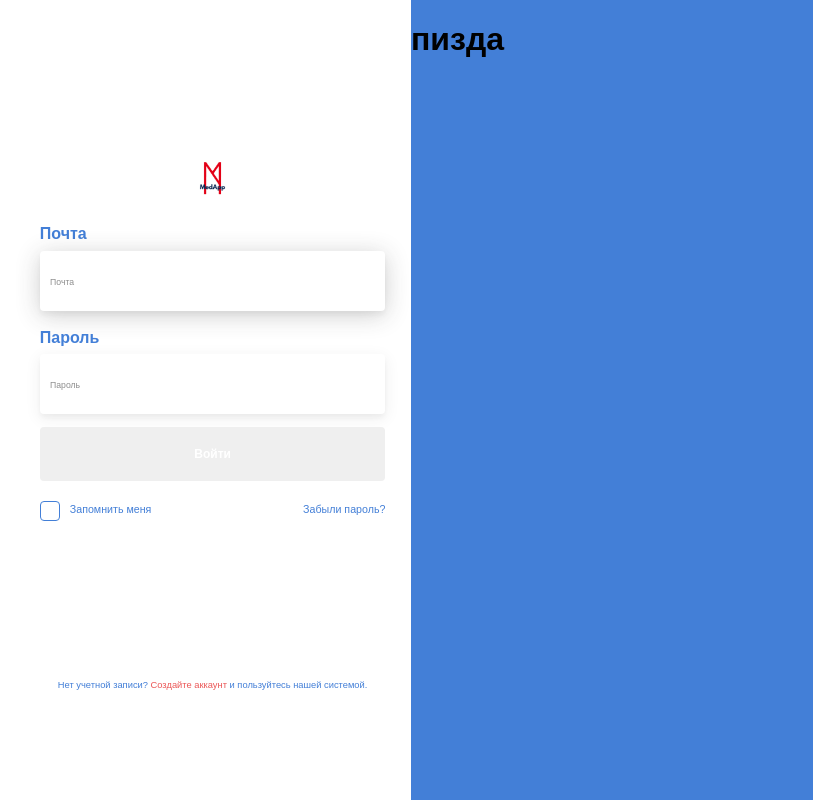
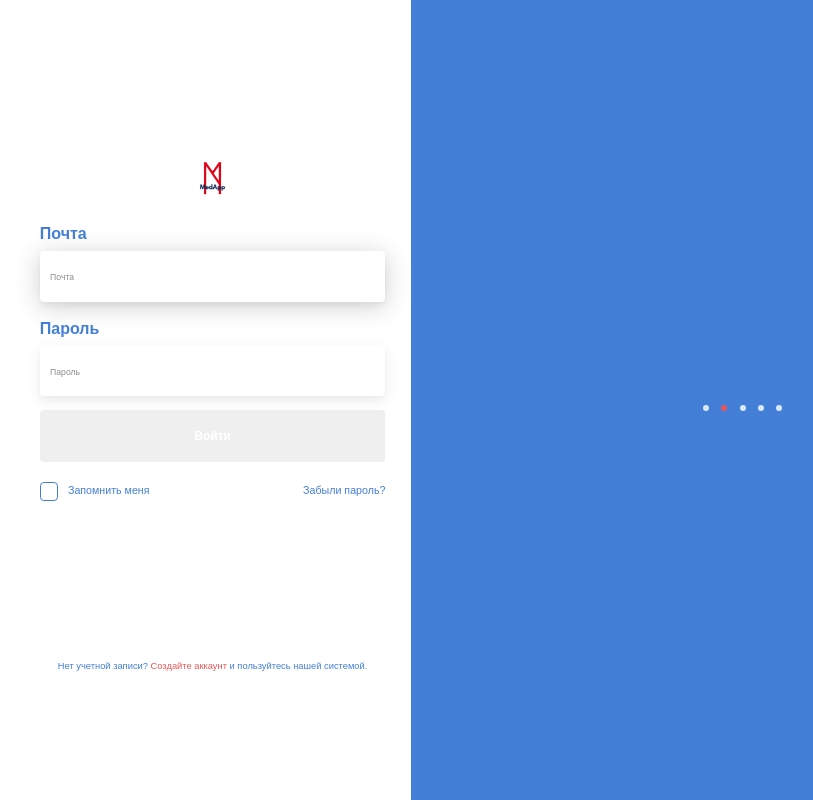
Before and after one commit to abelsharman/medFront, a Vue app: page / in a window 1280 px wide. Shown: the whole page, without its empty margins (165-978 px from the left). Built offline with nearby package versions, Linux system fonts and the light colour scheme.

Commit message:
new:slider of login

```diff
--- a/src/views/Login.vue
+++ b/src/views/Login.vue
@@ -24,14 +24,183 @@
 
 
     <div class="login_slider">
-      <h1>пизда</h1>
+      <div class="login_slider_carousel">
+        <div class="login_slider_item login_slider_item_1" v-show="i == 1" id="i1">
+          <img src="../assets/macbook_pro.png" alt="">
+          <h1>Lorem ipsum 1</h1>
+          <p>Lorem ipsum dolor sit amet, consectetur adipiscing elit. Maecenas mattis nunc vestibulum vivamus mauris metus, scelerisque cursus.</p>
+        </div>
+
+        <div class="login_slider_item login_slider_item_2" v-show="i == 2" id="i2">
+          <img src="../assets/macbook_pro.png" alt="">
+          <h1>Lorem ipsum 2</h1>
+          <p>Lorem ipsum dolor sit amet, consectetur adipiscing elit. Maecenas mattis nunc vestibulum vivamus mauris metus, scelerisque cursus.</p>
+        </div>
+
+        <div class="login_slider_item login_slider_item_3" v-show="i == 3" id="i3">
+          <img src="../assets/macbook_pro.png" alt="">
+          <h1>Lorem ipsum 3</h1>
+          <p>Lorem ipsum dolor sit amet, consectetur adipiscing elit. Maecenas mattis nunc vestibulum vivamus mauris metus, scelerisque cursus.</p>
+        </div>
+
+        <div class="login_slider_item login_slider_item_4" v-show="i == 4" id="i4">
+          <img src="../assets/macbook_pro.png" alt="">
+          <h1>Lorem ipsum 4</h1>
+          <p>Lorem ipsum dolor sit amet, consectetur adipiscing elit. Maecenas mattis nunc vestibulum vivamus mauris metus, scelerisque cursus.</p>
+        </div>
+
+        <div class="login_slider_item login_slider_item_5" v-show="i == 5" id="i5">
+          <img src="../assets/macbook_pro.png" alt="">
+          <h1>Lorem ipsum 5</h1>
+          <p>Lorem ipsum dolor sit amet, consectetur adipiscing elit. Maecenas mattis nunc vestibulum vivamus mauris metus, scelerisque cursus.</p>
+        </div>
+      </div>
+
+      <div class="login_slider_nav">
+        <div v-bind:class="{login_slider_nav_active: i == 1}" @click="carosel" id="1"></div>
+        <div v-bind:class="{login_slider_nav_active: i == 2}" @click="carosel" id="2"></div>
+        <div v-bind:class="{login_slider_nav_active: i == 3}" @click="carosel" id="3"></div>
+        <div v-bind:class="{login_slider_nav_active: i == 4}" @click="carosel" id="4"></div>
+        <div v-bind:class="{login_slider_nav_active: i == 5}" @click="carosel" id="5"></div>
+      </div>
+
     </div>
+
+
+
   </div>
 </template>
 
 <script async>
 export default {
   name: 'Login',
+  data(){
+    return{
+      i: 1,
+
+    }
+  },
+  methods:{
+    carosel(event){
+      if(this.i == 1){
+        if(this.i != event.target.id){
+          document.querySelector("#i1").style.opacity = 0
+          document.querySelector("#i2").style.opacity = 1
+          document.querySelector("#i3").style.opacity = 1
+          document.querySelector("#i4").style.opacity = 1
+          document.querySelector("#i5").style.opacity = 1
+          setTimeout(() => {
+            this.i = event.target.id;
+          }, 500);
+        }
+      }
+      else if(this.i == 2){
+        if(this.i != event.target.id){
+          document.querySelector("#i2").style.opacity = 0
+          document.querySelector("#i1").style.opacity = 1
+          document.querySelector("#i3").style.opacity = 1
+          document.querySelector("#i4").style.opacity = 1
+          document.querySelector("#i5").style.opacity = 1
+          setTimeout(() => {
+            this.i = event.target.id;
+          }, 500);
+        }
+      }
+      else if(this.i == 3){
+        if(this.i != event.target.id){
+          document.querySelector("#i3").style.opacity = 0
+          document.querySelector("#i2").style.opacity = 1
+          document.querySelector("#i1").style.opacity = 1
+          document.querySelector("#i4").style.opacity = 1
+          document.querySelector("#i5").style.opacity = 1
+          setTimeout(() => {
+            this.i = event.target.id;
+          }, 500);
+        }
+      }
+      else if(this.i == 4){
+        if(this.i != event.target.id){
+          document.querySelector("#i4").style.opacity = 0
+          document.querySelector("#i2").style.opacity = 1
+          document.querySelector("#i3").style.opacity = 1
+          document.querySelector("#i1").style.opacity = 1
+          document.querySelector("#i5").style.opacity = 1
+          setTimeout(() => {
+            this.i = event.target.id;
+          }, 500);
+        }
+      }
+      else if(this.i == 5){
+        if(this.i != event.target.id){
+          document.querySelector("#i5").style.opacity = 0
+          document.querySelector("#i2").style.opacity = 1
+          document.querySelector("#i3").style.opacity = 1
+          document.querySelector("#i4").style.opacity = 1
+          document.querySelector("#i1").style.opacity = 1
+          setTimeout(() => {
+            this.i = event.target.id;
+          }, 500);
+        }
+      }
+    },
+    caroselAuto(){
+      if(this.i == 1){
+          document.querySelector("#i1").style.opacity = 0
+          document.querySelector("#i2").style.opacity = 1
+          document.querySelector("#i3").style.opacity = 1
+          document.querySelector("#i4").style.opacity = 1
+          document.querySelector("#i5").style.opacity = 1
+          setTimeout(() => {
+            this.i++
+          }, 500);
+      }
+      else if(this.i == 2){
+          document.querySelector("#i2").style.opacity = 0
+          document.querySelector("#i1").style.opacity = 1
+          document.querySelector("#i3").style.opacity = 1
+          document.querySelector("#i4").style.opacity = 1
+          document.querySelector("#i5").style.opacity = 1
+          setTimeout(() => {
+            this.i++
+          }, 500);
+      }
+      else if(this.i == 3){
+          document.querySelector("#i3").style.opacity = 0
+          document.querySelector("#i2").style.opacity = 1
+          document.querySelector("#i1").style.opacity = 1
+          document.querySelector("#i4").style.opacity = 1
+          document.querySelector("#i5").style.opacity = 1
+          setTimeout(() => {
+            this.i++
+          }, 500);
+      }
+      else if(this.i == 4){
+          document.querySelector("#i4").style.opacity = 0
+          document.querySelector("#i2").style.opacity = 1
+          document.querySelector("#i3").style.opacity = 1
+          document.querySelector("#i1").style.opacity = 1
+          document.querySelector("#i5").style.opacity = 1
+          setTimeout(() => {
+            this.i++
+          }, 500);
+      }
+      else if(this.i == 5){
+          document.querySelector("#i5").style.opacity = 0
+          document.querySelector("#i2").style.opacity = 1
+          document.querySelector("#i3").style.opacity = 1
+          document.querySelector("#i4").style.opacity = 1
+          document.querySelector("#i1").style.opacity = 1
+          setTimeout(() => {
+            this.i = 1
+          }, 500);
+      }
+    }
+  },
+  mounted(){
+    setInterval(() => {
+      this.caroselAuto()
+    }, 4000);
+  }
 }
 </script>
 
@@ -42,6 +211,11 @@ body
 *
   font-family: Proxima Nova, sans-serif
   font-style: normal
+@keyframes opacitySlider
+  0%
+    opacity: 0
+  100%
+    opacity: 1
 @media screen and (min-width: 456px)
   .login
     .login_form
@@ -52,9 +226,10 @@ body
       height: 100vh
       padding-left: 16vw
       img
-        padding-left: 11.5vw
-        padding-top: 19vh
+        margin-left: 11.5vw
+        margin-top: 19vh
         width: 4vw
+        user-select: none
       div
         width: 27vw
         p
@@ -69,9 +244,10 @@ body
           background: #FFFFFF
           box-shadow: 0px 4px 4px rgba(51, 51, 51, 0.04), 0px 4px 24px rgba(51, 51, 51, 0.24)
           border-radius: 4px
-          height: 60px
+          height: 4vw
           outline: none
           color: #333333
+          font-size: 0.9770833333333334vw
           padding: 0
           padding-left: 0.8vw
         input[type="password"]
@@ -83,19 +259,21 @@ body
           color: rgba(17, 17, 17, 0.48)
           position: relative
           top: 0px
+          user-select: none
           transition: top 0.5s ease
         input:focus
             &::placeholder
-              top: -18px
+              top: -1.4vw
         button
           width: 100%
+          user-select: none
           text-align: center
           border: 0px
           color: white
           background: #437FD7
           border-radius: 4px
           outline: none
-          padding: 20px 0
+          padding: 1.5vw 0
           font-weight: 600
           font-size: 0.9375vw
           margin-top: 1.0416666666666665vw
@@ -142,11 +320,11 @@ body
             position: absolute
             top: 0
             left: 0
-            height: 18px
-            width: 18px
+            height: 1.3vw
+            width: 1.3vw
             background-color: white
             border: 1px solid #437FD7
-            border-radius: 4px
+            border-radius: 0.3vw
           input:checked ~ span
             background-color: #437FD7
           span:after
@@ -156,24 +334,27 @@ body
           input:checked ~ span:after
             display: block
           span:after
-            left: 6px
-            top: 3px
-            width: 4px
-            height: 8px
+            left: 0.4vw
+            top: 0.13vw
+            width: 0.3vw
+            height: 0.6vw
             border: solid white
-            border-width: 0 3px 3px 0
+            border-width: 0 0.3vw 0.3vw 0
             -webkit-transform: rotate(45deg)
             -ms-transform: rotate(45deg)
             transform: rotate(45deg)
           .login_checkbox_text
-            width: 160px
+            width: 8vw
             border: 0px
-            padding-left: 30px
+            padding-left: 2.2vw
             font-weight: normal
             font-size: 0.8333333333333334vw //16px
             line-height: 1.25vw //24px
             margin: 0
             color: #437FD7
+
+
+
 
       .login_create
         width: 100%
@@ -198,6 +379,46 @@ body
       background-color: #437FD7
       display: inline-block
       height: 100vh
+      .login_slider_carousel
+        position: relative
+      .login_slider_item
+        width: 29vw
+        margin-top: 27vh
+        margin-left: 11vw
+        text-align: center
+        color: white
+        transition: 0.5s all ease
+        animation: opacitySlider 0.5s
+        h1
+          margin: 10px 0 20px 0
+          font-weight: bold
+          font-size: 1.875vw //36px
+          line-height: 2.2916666666666665vw //44px
+        p
+          margin: 0
+          font-weight: normal
+          font-size: 1.0416666vw //16px
+          line-height: 1.25vw //24px
+        img
+          user-select: none
+          width: 29vw
+
+
+      .login_slider_nav
+        margin-top: 7vh
+        margin-left: 22.8vw
+
+
+        div
+          width: 6px
+          display: inline-block
+          height: 6px
+          background-color: #D9E8FF
+          border-radius: 10px
+          margin-right: 0.97vw
+          cursor: pointer
+        .login_slider_nav_active
+          background-color: #EB5757
 
 
 
```
Also changed, not shown: src/assets/macbook_pro.png (added).
